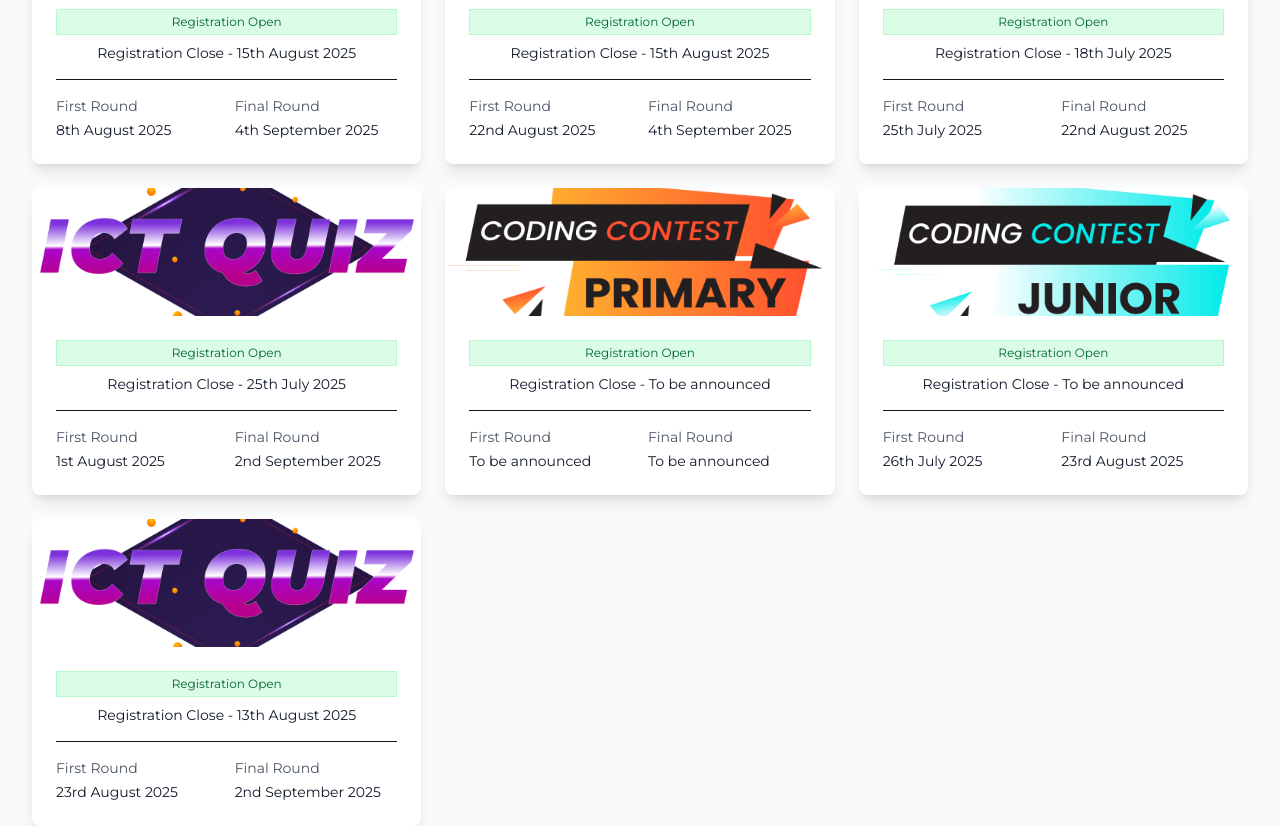
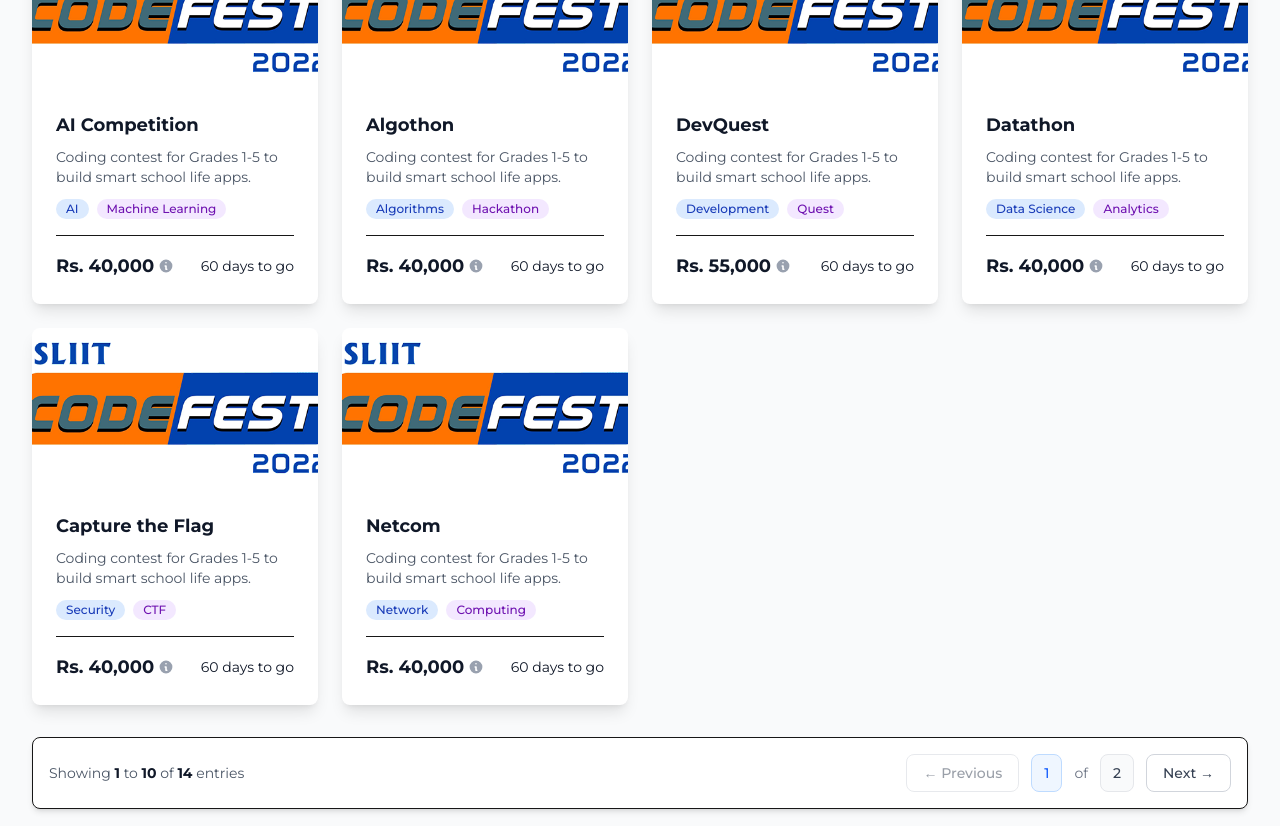
Before and after one commit to SayuruRehan/codefest-revamp, a Next.js app: page /competition-details in a window 1280 px wide. Shown: the part 880-1706 px from the top of the page. Built offline with nearby package versions, Linux system fonts and the light colour scheme.

Commit message:
feat: enhance CompetitionSchedule component

```diff
--- a/src/components/CompetitionSchedule.tsx
+++ b/src/components/CompetitionSchedule.tsx
@@ -1,209 +1,19 @@
 "use client";
 
 import FadeInSection from "@/components/FadeInSection";
+import { contests } from "@/data/contests";
 import { useState } from "react";
 
-const scheduleData = [
-  {
-    competition: "Coding Contest Primary",
-    regOpen: "Registration Open",
-    regClose: "15th August 2025",
-    firstRound: "22nd August 2025",
-    finalRound: "4th September 2025",
-    image: "/coding-contest-primary.png",
-  },
-  {
-    competition: "Coding Contest Junior",
-    regOpen: "Registration Open",
-    regClose: "15th August 2025",
-    firstRound: "22nd August 2025",
-    finalRound: "4th September 2025",
-    image: "/coding-contest-junior.png",
-  },
-  {
-    competition: "Coding Contest Senior",
-    regOpen: "Registration Open",
-    regClose: "15th August 2025",
-    firstRound: "22nd August 2025",
-    finalRound: "4th September 2025",
-    image: "/coding-contest-primary.png",
-  },
-  {
-    competition: "ICT Quiz",
-    regOpen: "Registration Open",
-    regClose: "15th August 2025",
-    firstRound: "8th August 2025",
-    finalRound: "4th September 2025",
-    image: "/ict-quiz.png",
-  },
-  {
-    competition: "AI competition",
-    regOpen: "Registration Open",
-    regClose: "15th August 2025",
-    firstRound: "22nd August 2025",
-    finalRound: "4th September 2025",
-    image: "/coding-contest-primary.png",
-  },
-  {
-    competition: "Algothon",
-    regOpen: "Registration Open",
-    regClose: "18th July 2025",
-    firstRound: "25th July 2025",
-    finalRound: "22nd August 2025",
-    image: "/coding-contest-junior.png",
-  },
-  {
-    competition: "Designation",
-    regOpen: "Registration Open",
-    regClose: "25th July 2025",
-    firstRound: "1st August 2025",
-    finalRound: "2nd September 2025",
-    image: "/ict-quiz.png",
-  },
-  {
-    competition: "DevQuest",
-    regOpen: "Registration Open",
-    regClose: "To be announced",
-    firstRound: "To be announced",
-    finalRound: "To be announced",
-    image: "/coding-contest-primary.png",
-  },
-  {
-    competition: "Datathon",
-    regOpen: "Registration Open",
-    regClose: "To be announced",
-    firstRound: "26th July 2025",
-    finalRound: "23rd August 2025",
-    image: "/coding-contest-junior.png",
-  },
-  {
-    competition: "Capture the Flag",
-    regOpen: "Registration Open",
-    regClose: "13th August 2025",
-    firstRound: "23rd August 2025",
-    finalRound: "2nd September 2025",
-    image: "/ict-quiz.png",
-  },
-  {
-    competition: "Web Development Challenge",
-    regOpen: "Registration Open",
-    regClose: "20th July 2025",
-    firstRound: "28th July 2025",
-    finalRound: "15th August 2025",
-    image: "/coding-contest-primary.png",
-  },
-  {
-    competition: "Mobile App Development",
-    regOpen: "Registration Open",
-    regClose: "5th August 2025",
-    firstRound: "12th August 2025",
-    finalRound: "25th August 2025",
-    image: "/coding-contest-junior.png",
-  },
-  {
-    competition: "UI/UX Design Contest",
-    regOpen: "Registration Open",
-    regClose: "10th August 2025",
-    firstRound: "17th August 2025",
-    finalRound: "30th August 2025",
-    image: "/ict-quiz.png",
-  },
-  {
-    competition: "Game Development",
-    regOpen: "Registration Open",
-    regClose: "22nd July 2025",
-    firstRound: "29th July 2025",
-    finalRound: "12th August 2025",
-    image: "/coding-contest-primary.png",
-  },
-  {
-    competition: "Blockchain Challenge",
-    regOpen: "Registration Open",
-    regClose: "8th August 2025",
-    firstRound: "15th August 2025",
-    finalRound: "28th August 2025",
-    image: "/coding-contest-junior.png",
-  },
-  {
-    competition: "IoT Innovation",
-    regOpen: "Registration Open",
-    regClose: "12th August 2025",
-    firstRound: "19th August 2025",
-    finalRound: "1st September 2025",
-    image: "/ict-quiz.png",
-  },
-  {
-    competition: "Cybersecurity Challenge",
-    regOpen: "Registration Open",
-    regClose: "6th August 2025",
-    firstRound: "13th August 2025",
-    finalRound: "26th August 2025",
-    image: "/coding-contest-primary.png",
-  },
-  {
-    competition: "Data Visualization",
-    regOpen: "Registration Open",
-    regClose: "18th July 2025",
-    firstRound: "25th July 2025",
-    finalRound: "8th August 2025",
-    image: "/coding-contest-junior.png",
-  },
-  {
-    competition: "Machine Learning Sprint",
-    regOpen: "Registration Open",
-    regClose: "14th August 2025",
-    firstRound: "21st August 2025",
-    finalRound: "3rd September 2025",
-    image: "/ict-quiz.png",
-  },
-  {
-    competition: "Cloud Computing Challenge",
-    regOpen: "Registration Open",
-    regClose: "16th July 2025",
-    firstRound: "23rd July 2025",
-    finalRound: "6th August 2025",
-    image: "/coding-contest-primary.png",
-  },
-  {
-    competition: "Database Design Contest",
-    regOpen: "Registration Open",
-    regClose: "24th July 2025",
-    firstRound: "31st July 2025",
-    finalRound: "14th August 2025",
-    image: "/coding-contest-junior.png",
-  },
-  {
-    competition: "Network Security",
-    regOpen: "Registration Open",
-    regClose: "2nd August 2025",
-    firstRound: "9th August 2025",
-    finalRound: "22nd August 2025",
-    image: "/ict-quiz.png",
-  },
-  {
-    competition: "Robotics Challenge",
-    regOpen: "Registration Open",
-    regClose: "28th July 2025",
-    firstRound: "4th August 2025",
-    finalRound: "18th August 2025",
-    image: "/coding-contest-primary.png",
-  },
-  {
-    competition: "Virtual Reality Development",
-    regOpen: "Registration Open",
-    regClose: "11th August 2025",
-    firstRound: "18th August 2025",
-    finalRound: "31st August 2025",
-    image: "/coding-contest-junior.png",
-  },
-  {
-    competition: "Digital Marketing Tech",
-    regOpen: "Registration Open",
-    regClose: "7th August 2025",
-    firstRound: "14th August 2025",
-    finalRound: "27th August 2025",
-    image: "/ict-quiz.png",
-  },
+// Define color arrays for dynamic tag styling
+const tagColors = [
+  { bg: "bg-blue-100", text: "text-blue-800" },
+  { bg: "bg-purple-100", text: "text-purple-800" },
+  { bg: "bg-green-100", text: "text-green-800" },
+  { bg: "bg-yellow-100", text: "text-yellow-800" },
+  { bg: "bg-red-100", text: "text-red-800" },
+  { bg: "bg-indigo-100", text: "text-indigo-800" },
+  { bg: "bg-pink-100", text: "text-pink-800" },
+  { bg: "bg-gray-100", text: "text-gray-800" },
 ];
 
 export default function CompetitionSchedule() {
@@ -212,12 +22,16 @@ export default function CompetitionSchedule() {
   const [entriesPerPage] = useState(10);
 
   // Filter data based on search query
-  const filteredData = scheduleData.filter(
-    (item) =>
-      item.competition.toLowerCase().includes(searchQuery.toLowerCase()) ||
-      item.regClose.toLowerCase().includes(searchQuery.toLowerCase()) ||
-      item.firstRound.toLowerCase().includes(searchQuery.toLowerCase()) ||
-      item.finalRound.toLowerCase().includes(searchQuery.toLowerCase())
+  const filteredData = contests.filter(
+    (contest) =>
+      contest.name.toLowerCase().includes(searchQuery.toLowerCase()) ||
+      contest.short_description
+        .toLowerCase()
+        .includes(searchQuery.toLowerCase()) ||
+      contest.tags.some((tag) =>
+        tag.toLowerCase().includes(searchQuery.toLowerCase())
+      ) ||
+      contest.category?.toLowerCase().includes(searchQuery.toLowerCase())
   );
 
   // Calculate pagination
@@ -233,10 +47,17 @@ export default function CompetitionSchedule() {
     setCurrentPage(1);
   };
 
+  // Helper function to get days until deadline
+  const getDaysUntilDeadline = (deadline: Date) => {
+    const today = new Date();
+    const diffTime = deadline.getTime() - today.getTime();
+    const diffDays = Math.ceil(diffTime / (1000 * 60 * 60 * 24));
+    return Math.max(0, diffDays);
+  };
+
   return (
     <FadeInSection delay={350}>
       <section className="py-16 bg-gray-50">
-        {" "}
         <div className="max-w-7xl mx-auto px-4 sm:px-6 lg:px-8">
           {/* Search Bar - Centered */}
           <div className="flex justify-center mb-12">
@@ -261,65 +82,77 @@ export default function CompetitionSchedule() {
                 placeholder="Search competitions"
                 value={searchQuery}
                 onChange={handleSearchChange}
-                className="w-full pl-12 pr-4 py-3 bg-white border border-gray-200 rounded-full text-sm placeholder-gray-500 focus:outline-none focus:ring-2 focus:ring-blue-500 focus:border-transparent shadow-sm"
+                className="w-full pl-12 pr-4 py-3 bg-white border border-gray-200 rounded-full text-sm placeholder-gray-500 focus:outline-none focus:ring-2 focus:ring-blue-500 focus:border-transparent shadow-sm text-black"
               />
             </div>
           </div>
 
           {/* Cards Grid */}
-          <div className="grid grid-cols-1 md:grid-cols-2 lg:grid-cols-3 gap-6">
-            {currentEntries.map((competition, index) => (
+          <div className="grid grid-cols-1 sm:grid-cols-2 lg:grid-cols-3 xl:grid-cols-4 gap-6">
+            {currentEntries.map((contest, index) => (
               <div
                 key={startIndex + index}
                 className="bg-white rounded-lg shadow-lg hover:shadow-xl transition-shadow duration-300 overflow-hidden"
               >
-                {/* Competition Name Header */}
-                {/* <div className="bg-gradient-to-r from-blue-600 to-blue-700 text-white p-4">
-                  <h3 className="text-xl font-bold text-center">
-                    {competition.competition}
-                    Registration Open
-                  </h3>
-                </div> */}
-
                 {/* Background Image Section */}
                 <div
-                  className="h-32 bg-cover bg-center"
+                  className="h-40 bg-cover bg-center"
                   style={{
-                    backgroundImage: `url(${competition.image})`,
+                    backgroundImage: `url(${contest.cover_image})`,
                   }}
-                />
+                ></div>
 
-                {/* Card Body - Registration Info and Round Information */}
-                <div className="p-6 space-y-4">
-                  {/* Registration Info */}
-                  <div className="text-center">
-                    <div className="items-center px-3 py-1  text-xs font-bold bg-green-100 text-green-800 border border-green-200 mb-2">
-                      {competition.regOpen}
-                    </div>
-                    <p className="text-sm font-bold text-gray-900">
-                      Registration Close - {competition.regClose}
-                    </p>
+                {/* Card Body */}
+                <div className="p-6">
+                  {/* Competition Title */}
+                  <h3 className="text-lg font-bold text-gray-900 mb-2">
+                    {contest.name}
+                  </h3>
+
+                  {/* Description */}
+                  <p className="text-sm text-gray-600 mb-3 line-clamp-2">
+                    {contest.short_description}
+                  </p>
+
+                  {/* Tags */}
+                  <div className="flex items-center gap-2 mb-4 flex-wrap">
+                    {contest.tags.slice(0, 2).map((tag, tagIndex) => {
+                      const colorIndex = tagIndex % tagColors.length;
+                      const colors = tagColors[colorIndex];
+                      return (
+                        <span
+                          key={tagIndex}
+                          className={`inline-flex items-center px-2.5 py-0.5 rounded-full text-xs font-medium ${colors.bg} ${colors.text}`}
+                        >
+                          {tag}
+                        </span>
+                      );
+                    })}
                   </div>
 
-                  {/* Round Information */}
-                  <div className="border-t pt-4">
-                    <div className="grid grid-cols-2 gap-4">
-                      <div>
-                        <p className="text-sm font-bold text-gray-600 mb-1">
-                          First Round
-                        </p>
-                        <p className="text-sm font-bold text-gray-900">
-                          {competition.firstRound}
-                        </p>
-                      </div>
-                      <div>
-                        <p className="text-sm font-bold text-gray-600 mb-1">
-                          Final Round
-                        </p>
-                        <p className="text-sm font-bold text-gray-900">
-                          {competition.finalRound}
-                        </p>
-                      </div>
+                  {/* Bottom section with prize and deadline */}
+                  <div className="border-t pt-4 flex items-center justify-between">
+                    <div className="flex items-center gap-1">
+                      <span className="text-lg font-bold text-gray-900">
+                        {contest.prize[0]}
+                      </span>
+                      <svg
+                        className="w-4 h-4 text-gray-400"
+                        fill="currentColor"
+                        viewBox="0 0 20 20"
+                      >
+                        <path
+                          fillRule="evenodd"
+                          d="M18 10a8 8 0 11-16 0 8 8 0 0116 0zm-7-4a1 1 0 11-2 0 1 1 0 012 0zM9 9a1 1 0 000 2v3a1 1 0 001 1h1a1 1 0 100-2v-3a1 1 0 00-1-1H9z"
+                          clipRule="evenodd"
+                        />
+                      </svg>
+                    </div>
+                    <div className="text-right">
+                      <p className="text-sm font-medium text-gray-900">
+                        {getDaysUntilDeadline(contest.registration_deadline)}{" "}
+                        days to go
+                      </p>
                     </div>
                   </div>
                 </div>
--- a/src/data/contests.ts
+++ b/src/data/contests.ts
@@ -6,6 +6,7 @@ export interface Contest {
   long_description: string,
   registration_deadline: Date,
   category?: "Schools" | "Tertiary" | null,
+  tags: string[],
   timeline_events: {
     [event: string]: {
       start_date: Date,
@@ -23,6 +24,7 @@ export const contests: Contest[] = [
     long_description: "Lorem ipsum dolor sit amet, consectetur adipiscing elit. Praesent volutpat magna ac elementum pretium. Etiam ac tellus eget ligula placerat sollicitudin. Nam eget eros id lacus rutrum interdum. Duis a dolor eget nunc aliquam aliquet pellentesque nec neque. Etiam congue mauris non volutpat fermentum. In ullamcorper a elit eget porttitor. Integer commodo eros velit, ut eleifend erat vulputate porta. Sed molestie quam vel massa dapibus, nec dignissim felis dignissim. Cras sed mauris laoreet, mattis leo et, porttitor dolor.",
     registration_deadline: new Date("2025-08-15"),
     category: "Schools",
+    tags: ["Featured", "Programming", "Primary"],
     timeline_events: {}
   },
   {
@@ -33,6 +35,7 @@ export const contests: Contest[] = [
     long_description: "Lorem ipsum dolor sit amet, consectetur adipiscing elit. Praesent volutpat magna ac elementum pretium. Etiam ac tellus eget ligula placerat sollicitudin. Nam eget eros id lacus rutrum interdum. Duis a dolor eget nunc aliquam aliquet pellentesque nec neque. Etiam congue mauris non volutpat fermentum. In ullamcorper a elit eget porttitor. Integer commodo eros velit, ut eleifend erat vulputate porta. Sed molestie quam vel massa dapibus, nec dignissim felis dignissim. Cras sed mauris laoreet, mattis leo et, porttitor dolor.",
     registration_deadline: new Date("2025-08-15"),
     category: "Schools",
+    tags: ["Junior", "Programming", "Schools"],
     timeline_events: {}
   },
   {
@@ -43,6 +46,7 @@ export const contests: Contest[] = [
     long_description: "Lorem ipsum dolor sit amet, consectetur adipiscing elit. Praesent volutpat magna ac elementum pretium. Etiam ac tellus eget ligula placerat sollicitudin. Nam eget eros id lacus rutrum interdum. Duis a dolor eget nunc aliquam aliquet pellentesque nec neque. Etiam congue mauris non volutpat fermentum. In ullamcorper a elit eget porttitor. Integer commodo eros velit, ut eleifend erat vulputate porta. Sed molestie quam vel massa dapibus, nec dignissim felis dignissim. Cras sed mauris laoreet, mattis leo et, porttitor dolor.",
     registration_deadline: new Date("2025-08-15"),
     category: "Schools",
+    tags: ["Senior", "Programming", "Schools"],
     timeline_events: {}
   },
   {
@@ -53,6 +57,7 @@ export const contests: Contest[] = [
     long_description: "Lorem ipsum dolor sit amet, consectetur adipiscing elit. Praesent volutpat magna ac elementum pretium. Etiam ac tellus eget ligula placerat sollicitudin. Nam eget eros id lacus rutrum interdum. Duis a dolor eget nunc aliquam aliquet pellentesque nec neque. Etiam congue mauris non volutpat fermentum. In ullamcorper a elit eget porttitor. Integer commodo eros velit, ut eleifend erat vulputate porta. Sed molestie quam vel massa dapibus, nec dignissim felis dignissim. Cras sed mauris laoreet, mattis leo et, porttitor dolor.",
     registration_deadline: new Date("2025-08-15"),
     category: "Schools",
+    tags: ["Quiz", "Knowledge", "ICT"],
     timeline_events: {}
   },
   {
@@ -63,6 +68,7 @@ export const contests: Contest[] = [
     long_description: "Lorem ipsum dolor sit amet, consectetur adipiscing elit. Praesent volutpat magna ac elementum pretium. Etiam ac tellus eget ligula placerat sollicitudin. Nam eget eros id lacus rutrum interdum. Duis a dolor eget nunc aliquam aliquet pellentesque nec neque. Etiam congue mauris non volutpat fermentum. In ullamcorper a elit eget porttitor. Integer commodo eros velit, ut eleifend erat vulputate porta. Sed molestie quam vel massa dapibus, nec dignissim felis dignissim. Cras sed mauris laoreet, mattis leo et, porttitor dolor.",
     registration_deadline: new Date("2025-08-15"),
     category: "Schools",
+    tags: ["AI", "Machine Learning", "Featured"],
     timeline_events: {}
   },
   {
@@ -73,6 +79,7 @@ export const contests: Contest[] = [
     long_description: "Lorem ipsum dolor sit amet, consectetur adipiscing elit. Praesent volutpat magna ac elementum pretium. Etiam ac tellus eget ligula placerat sollicitudin. Nam eget eros id lacus rutrum interdum. Duis a dolor eget nunc aliquam aliquet pellentesque nec neque. Etiam congue mauris non volutpat fermentum. In ullamcorper a elit eget porttitor. Integer commodo eros velit, ut eleifend erat vulputate porta. Sed molestie quam vel massa dapibus, nec dignissim felis dignissim. Cras sed mauris laoreet, mattis leo et, porttitor dolor.",
     registration_deadline: new Date("2025-08-15"),
     category: "Tertiary",
+    tags: ["Algorithms", "Hackathon", "Programming"],
     timeline_events: {}
   },
   {
@@ -83,6 +90,7 @@ export const contests: Contest[] = [
     long_description: "Lorem ipsum dolor sit amet, consectetur adipiscing elit. Praesent volutpat magna ac elementum pretium. Etiam ac tellus eget ligula placerat sollicitudin. Nam eget eros id lacus rutrum interdum. Duis a dolor eget nunc aliquam aliquet pellentesque nec neque. Etiam congue mauris non volutpat fermentum. In ullamcorper a elit eget porttitor. Integer commodo eros velit, ut eleifend erat vulputate porta. Sed molestie quam vel massa dapibus, nec dignissim felis dignissim. Cras sed mauris laoreet, mattis leo et, porttitor dolor.",
     registration_deadline: new Date("2025-08-15"),
     category: "Tertiary",
+    tags: ["Development", "Quest", "Web Dev"],
     timeline_events: {}
   },
   {
@@ -93,6 +101,7 @@ export const contests: Contest[] = [
     long_description: "Lorem ipsum dolor sit amet, consectetur adipiscing elit. Praesent volutpat magna ac elementum pretium. Etiam ac tellus eget ligula placerat sollicitudin. Nam eget eros id lacus rutrum interdum. Duis a dolor eget nunc aliquam aliquet pellentesque nec neque. Etiam congue mauris non volutpat fermentum. In ullamcorper a elit eget porttitor. Integer commodo eros velit, ut eleifend erat vulputate porta. Sed molestie quam vel massa dapibus, nec dignissim felis dignissim. Cras sed mauris laoreet, mattis leo et, porttitor dolor.",
     registration_deadline: new Date("2025-08-15"),
     category: "Tertiary",
+    tags: ["Data Science", "Analytics", "Hackathon"],
     timeline_events: {}
   },
   {
@@ -103,6 +112,7 @@ export const contests: Contest[] = [
     long_description: "Lorem ipsum dolor sit amet, consectetur adipiscing elit. Praesent volutpat magna ac elementum pretium. Etiam ac tellus eget ligula placerat sollicitudin. Nam eget eros id lacus rutrum interdum. Duis a dolor eget nunc aliquam aliquet pellentesque nec neque. Etiam congue mauris non volutpat fermentum. In ullamcorper a elit eget porttitor. Integer commodo eros velit, ut eleifend erat vulputate porta. Sed molestie quam vel massa dapibus, nec dignissim felis dignissim. Cras sed mauris laoreet, mattis leo et, porttitor dolor.",
     registration_deadline: new Date("2025-08-15"),
     category: "Tertiary",
+    tags: ["Security", "CTF", "Cybersecurity"],
     timeline_events: {}
   },
   {
@@ -113,6 +123,7 @@ export const contests: Contest[] = [
     long_description: "Lorem ipsum dolor sit amet, consectetur adipiscing elit. Praesent volutpat magna ac elementum pretium. Etiam ac tellus eget ligula placerat sollicitudin. Nam eget eros id lacus rutrum interdum. Duis a dolor eget nunc aliquam aliquet pellentesque nec neque. Etiam congue mauris non volutpat fermentum. In ullamcorper a elit eget porttitor. Integer commodo eros velit, ut eleifend erat vulputate porta. Sed molestie quam vel massa dapibus, nec dignissim felis dignissim. Cras sed mauris laoreet, mattis leo et, porttitor dolor.",
     registration_deadline: new Date("2025-08-15"),
     category: "Tertiary",
+    tags: ["Network", "Computing", "Infrastructure"],
     timeline_events: {}
   },
   {
@@ -123,6 +134,7 @@ export const contests: Contest[] = [
     long_description: "Lorem ipsum dolor sit amet, consectetur adipiscing elit. Praesent volutpat magna ac elementum pretium. Etiam ac tellus eget ligula placerat sollicitudin. Nam eget eros id lacus rutrum interdum. Duis a dolor eget nunc aliquam aliquet pellentesque nec neque. Etiam congue mauris non volutpat fermentum. In ullamcorper a elit eget porttitor. Integer commodo eros velit, ut eleifend erat vulputate porta. Sed molestie quam vel massa dapibus, nec dignissim felis dignissim. Cras sed mauris laoreet, mattis leo et, porttitor dolor.",
     registration_deadline: new Date("2025-08-15"),
     category: "Tertiary",
+    tags: ["AI", "Hackathon", "Machine Learning"],
     timeline_events: {}
   },
   {
@@ -133,6 +145,7 @@ export const contests: Contest[] = [
     long_description: "Lorem ipsum dolor sit amet, consectetur adipiscing elit. Praesent volutpat magna ac elementum pretium. Etiam ac tellus eget ligula placerat sollicitudin. Nam eget eros id lacus rutrum interdum. Duis a dolor eget nunc aliquam aliquet pellentesque nec neque. Etiam congue mauris non volutpat fermentum. In ullamcorper a elit eget porttitor. Integer commodo eros velit, ut eleifend erat vulputate porta. Sed molestie quam vel massa dapibus, nec dignissim felis dignissim. Cras sed mauris laoreet, mattis leo et, porttitor dolor.",
     registration_deadline: new Date("2025-08-15"),
     category: "Tertiary",
+    tags: ["IoT", "Innovation", "Hardware"],
     timeline_events: {}
   },
   {
@@ -143,6 +156,7 @@ export const contests: Contest[] = [
     long_description: "Lorem ipsum dolor sit amet, consectetur adipiscing elit. Praesent volutpat magna ac elementum pretium. Etiam ac tellus eget ligula placerat sollicitudin. Nam eget eros id lacus rutrum interdum. Duis a dolor eget nunc aliquam aliquet pellentesque nec neque. Etiam congue mauris non volutpat fermentum. In ullamcorper a elit eget porttitor. Integer commodo eros velit, ut eleifend erat vulputate porta. Sed molestie quam vel massa dapibus, nec dignissim felis dignissim. Cras sed mauris laoreet, mattis leo et, porttitor dolor.",
     registration_deadline: new Date("2025-08-15"),
     category: "Tertiary",
+    tags: ["Entrepreneurship", "Business", "Innovation"],
     timeline_events: {}
   },
   {
@@ -153,6 +167,7 @@ export const contests: Contest[] = [
     long_description: "Lorem ipsum dolor sit amet, consectetur adipiscing elit. Praesent volutpat magna ac elementum pretium. Etiam ac tellus eget ligula placerat sollicitudin. Nam eget eros id lacus rutrum interdum. Duis a dolor eget nunc aliquam aliquet pellentesque nec neque. Etiam congue mauris non volutpat fermentum. In ullamcorper a elit eget porttitor. Integer commodo eros velit, ut eleifend erat vulputate porta. Sed molestie quam vel massa dapibus, nec dignissim felis dignissim. Cras sed mauris laoreet, mattis leo et, porttitor dolor.",
     registration_deadline: new Date("2025-08-15"),
     category: "Tertiary",
+    tags: ["Environment", "Sustainability", "Innovation"],
     timeline_events: {}
   },
 ];
```
